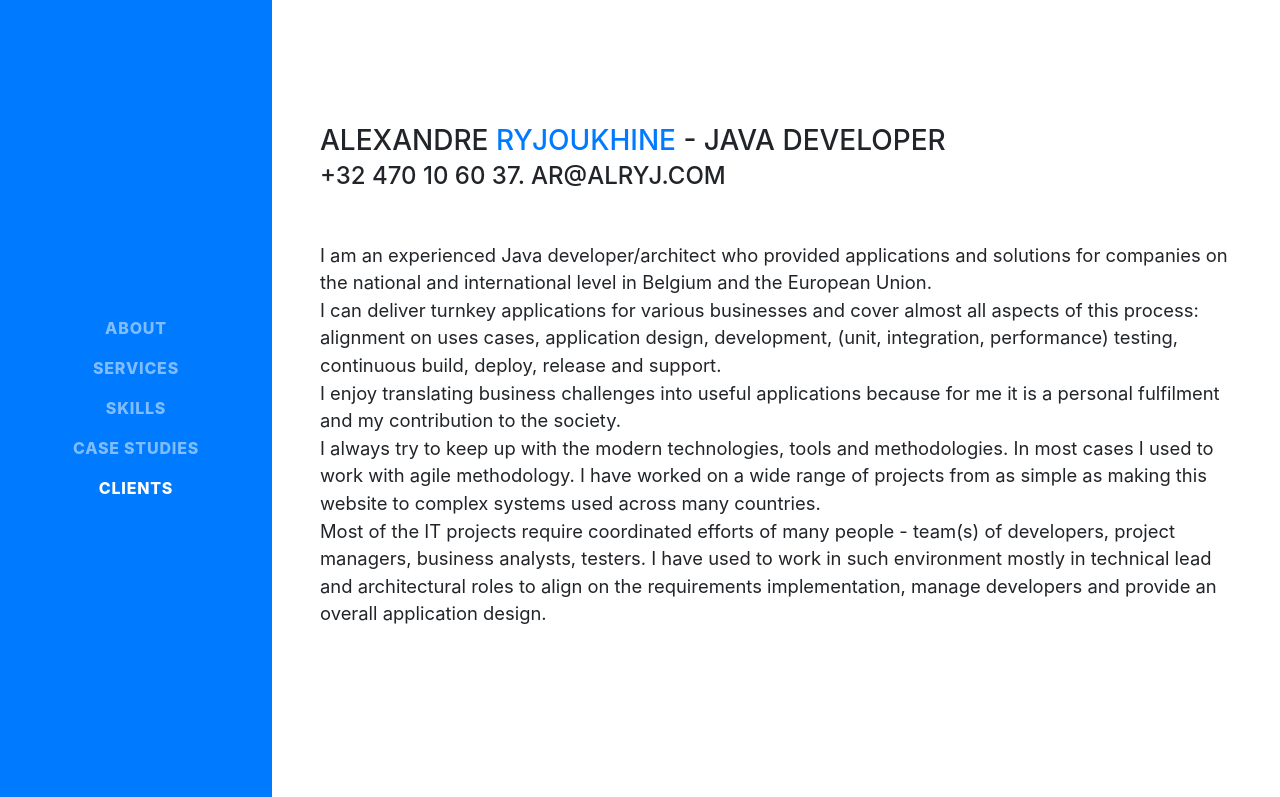
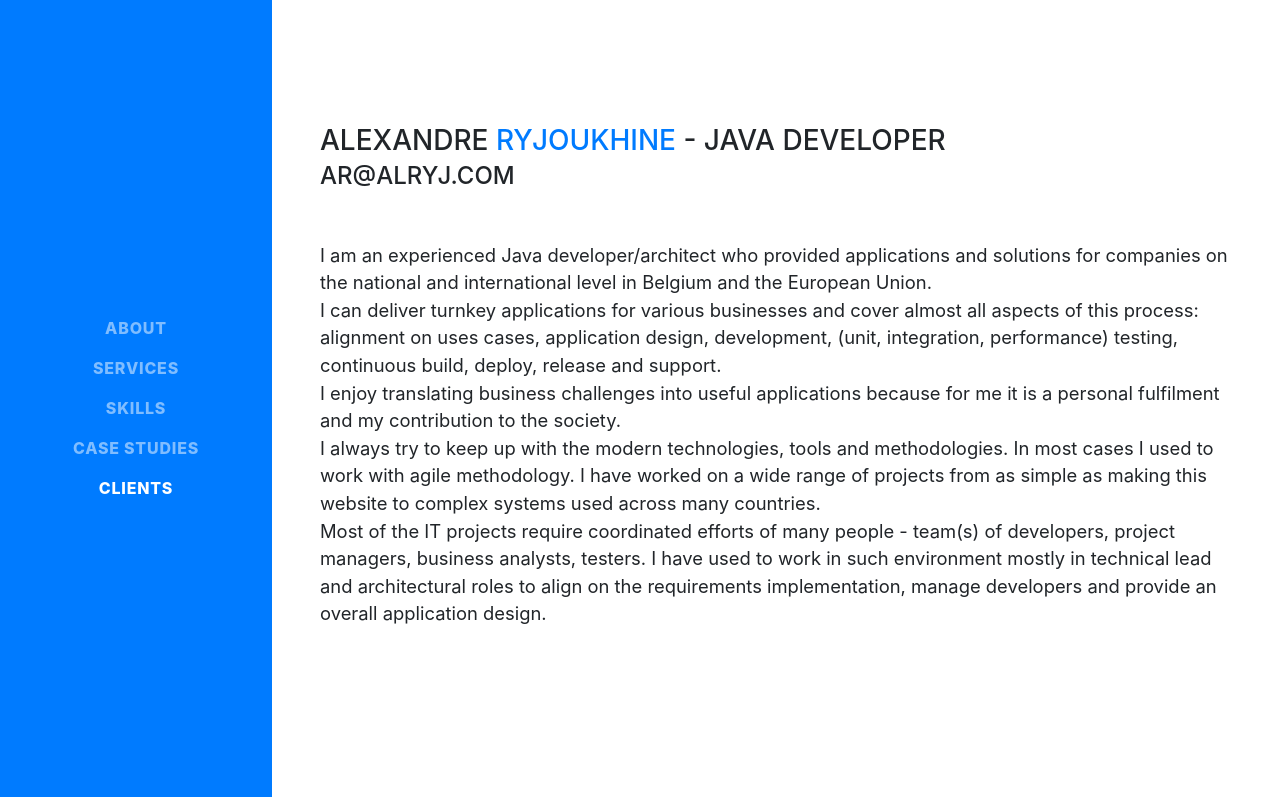
Before and after one commit to Alex-Ryj/Alex-Ryj.github.io, a website with bundled scripts: page index.html in a window 1280 px wide. Shown: the top 797 px of the page. Built offline with nearby package versions, Linux system fonts and the light colour scheme; a web font is replaced by a local one.

Commit message:
Update index.html

```diff
--- a/index.html
+++ b/index.html
@@ -74,7 +74,7 @@
           <span class="text-primary">Ryjoukhine</span> -
           Java developer
         </h3>
-        <div class="subheading mb-5">+32 470 10 60 37. ar@alryj.com
+        <div class="subheading mb-5">ar@alryj.com
         </div>
         <p class="lead mb-5">I am an experienced Java developer/architect who provided applications and solutions for
           companies on the national and international level in Belgium and the European Union.
```
